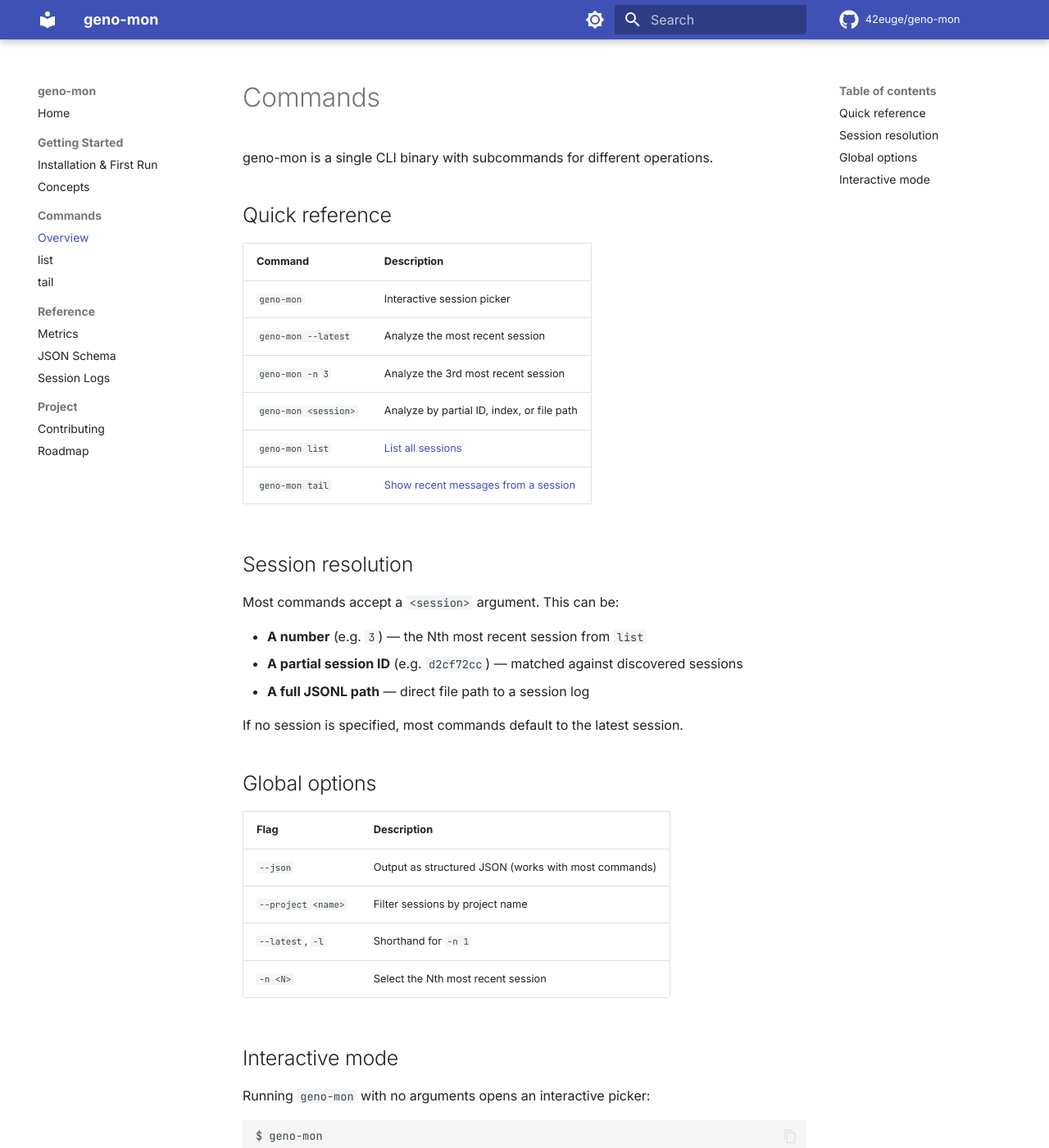
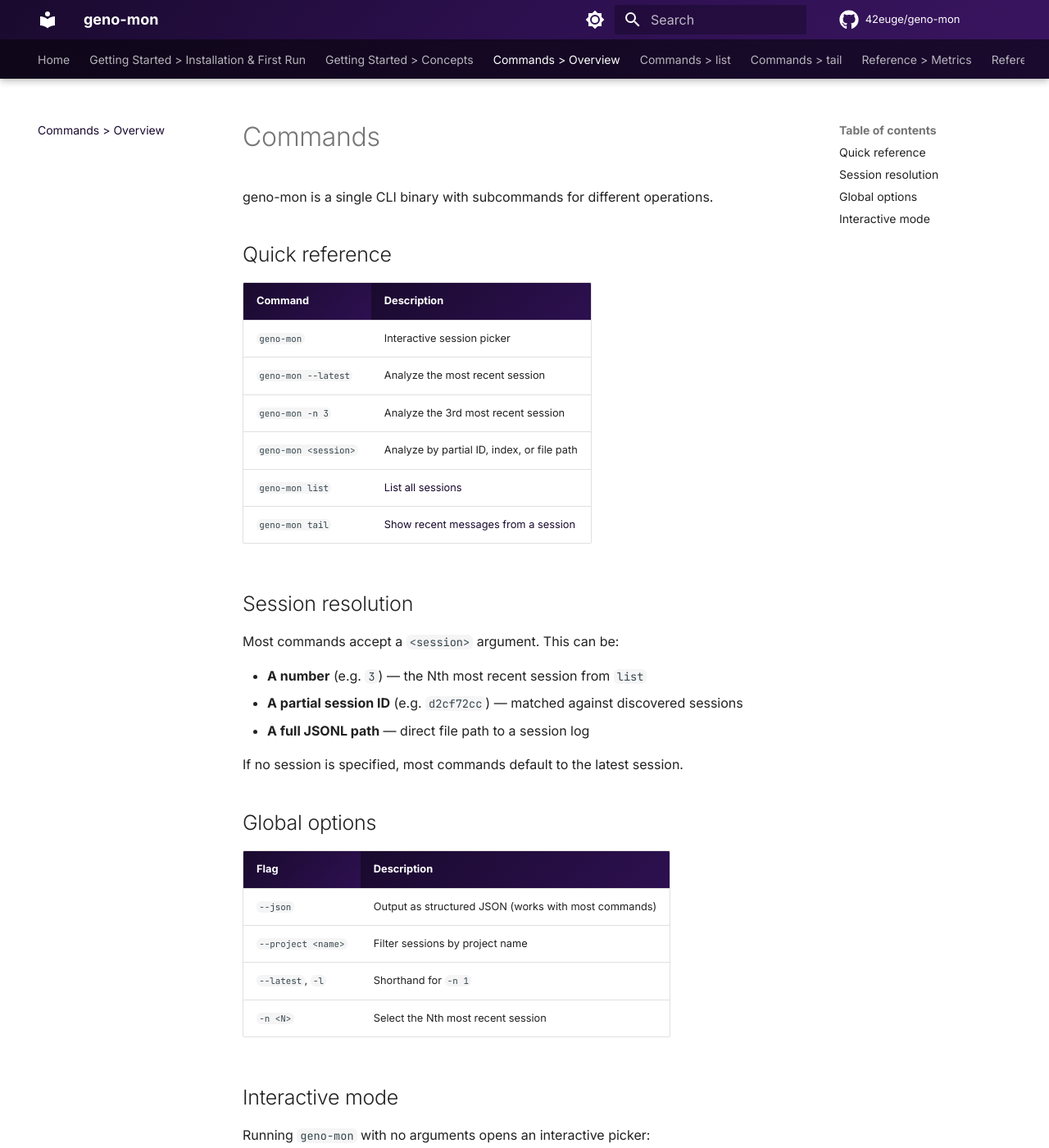
Before and after one commit to 42euge/geno-mon, an MkDocs documentation site: the page built from docs/commands/index.md, in a window 1280 px wide and 1400 px high. Shown: the whole window at 82% size. Built offline with MkDocs 1.6.1 and Material for MkDocs 9.7.7, drawn with Linux system fonts in a browser that asks for light colours; comment, search, counter and statistics services are not loaded; some of the changed text lies outside the part shown.

Commit message:
Apply geno ecosystem theme (deep purple + orange)

```diff
--- /dev/null
+++ b/docs/stylesheets/extra.css
@@ -0,0 +1,88 @@
+/* ── geno ecosystem theme: deep purple + orange ── */
+
+:root {
+  --md-primary-fg-color: #1a0a2e;
+  --md-primary-fg-color--light: #2d1b4e;
+  --md-primary-fg-color--dark: #0f0619;
+  --md-primary-bg-color: #fff;
+  --md-primary-bg-color--light: #ffffffb3;
+  --md-accent-fg-color: #e8650a;
+  --md-accent-fg-color--transparent: #e8650a1a;
+}
+
+[data-md-color-scheme="slate"] {
+  --md-primary-fg-color: #1a0a2e;
+  --md-primary-fg-color--light: #2d1b4e;
+  --md-primary-fg-color--dark: #0f0619;
+  --md-primary-bg-color: #e8e0f0;
+  --md-primary-bg-color--light: #e8e0f0b3;
+  --md-accent-fg-color: #f0923a;
+  --md-accent-fg-color--transparent: #f0923a1a;
+  --md-default-bg-color: #0e0b14;
+  --md-default-bg-color--light: #161120;
+  --md-default-bg-color--lighter: #1e1830;
+  --md-default-bg-color--lightest: #2a2240;
+  --md-default-fg-color: #e0dce6;
+  --md-default-fg-color--light: #b8b0c8;
+  --md-default-fg-color--lighter: #8a7fa0;
+  --md-default-fg-color--lightest: #5c5470;
+  --md-code-bg-color: #16112080;
+  --md-code-fg-color: #e0dce6;
+  --md-typeset-color: #e0dce6;
+  --md-typeset-a-color: #f0923a;
+  --md-footer-bg-color: #0a0710;
+  --md-footer-bg-color--dark: #060410;
+}
+
+.md-header {
+  background: linear-gradient(135deg, #1a0a2e 0%, #2d1050 50%, #3a1560 100%);
+}
+
+.md-tabs {
+  background: linear-gradient(135deg, #0f0619 0%, #1a0a2e 100%);
+}
+
+.md-tabs__link--active,
+.md-tabs__link:hover {
+  color: #f0923a !important;
+}
+
+.md-typeset code {
+  border-radius: 0.3rem;
+}
+
+.md-typeset pre > code {
+  border-radius: 0.5rem;
+}
+
+[data-md-color-scheme="slate"] .highlight code {
+  border: 1px solid #2d1b4e40;
+}
+
+.md-typeset .admonition.tip,
+.md-typeset details.tip {
+  border-color: #e8650a;
+}
+
+.md-typeset .tip > .admonition-title,
+.md-typeset .tip > summary {
+  background-color: #e8650a15;
+}
+
+.md-typeset table:not([class]) th {
+  background: linear-gradient(135deg, #1a0a2e, #2d1050);
+  color: #fff;
+}
+
+[data-md-color-scheme="slate"] .md-typeset table:not([class]) th {
+  background: linear-gradient(135deg, #2d1b4e, #3a1560);
+}
+
+.md-footer {
+  background: linear-gradient(135deg, #0f0619, #1a0a2e);
+}
+
+[data-md-color-scheme="slate"] ::-webkit-scrollbar { width: 8px; }
+[data-md-color-scheme="slate"] ::-webkit-scrollbar-track { background: #0e0b14; }
+[data-md-color-scheme="slate"] ::-webkit-scrollbar-thumb { background: #2d1b4e; border-radius: 4px; }
+[data-md-color-scheme="slate"] ::-webkit-scrollbar-thumb:hover { background: #3a1560; }
--- a/mkdocs.yml
+++ b/mkdocs.yml
@@ -1,5 +1,5 @@
 site_name: geno-mon
-site_description: Agent observability for agentic harnesses
+site_description: Agent observability — session listing, metrics, tailing
 site_url: https://42euge.github.io/geno-mon/
 repo_url: https://github.com/42euge/geno-mon
 repo_name: 42euge/geno-mon
@@ -24,34 +24,34 @@ theme:
   font:
     text: Inter
     code: JetBrains Mono
+  icon:
+    repo: fontawesome/brands/github
   features:
+    - navigation.tabs
+    - navigation.tabs.sticky
     - navigation.sections
     - navigation.top
     - content.code.copy
+    - content.code.annotate
     - search.highlight
+    - search.suggest
     - toc.follow
-  icon:
-    repo: fontawesome/brands/github
 
 nav:
   - Home: index.md
-  - Getting Started:
-    - Installation & First Run: getting-started.md
-    - Concepts: concepts.md
-  - Commands:
-    - Overview: commands/index.md
-    - list: commands/list.md
-    - tail: commands/tail.md
-  - Reference:
-    - Metrics: reference/metrics.md
-    - JSON Schema: reference/json-schema.md
-    - Session Logs: reference/session-logs.md
-  - Project:
-    - Contributing: contributing.md
-    - Roadmap: roadmap.md
+  - Getting Started > Installation & First Run: getting-started.md
+  - Getting Started > Concepts: concepts.md
+  - Commands > Overview: commands/index.md
+  - Commands > list: commands/list.md
+  - Commands > tail: commands/tail.md
+  - Reference > Metrics: reference/metrics.md
+  - Reference > JSON Schema: reference/json-schema.md
+  - Reference > Session Logs: reference/session-logs.md
+  - Project > Contributing: contributing.md
+  - Project > Roadmap: roadmap.md
 
-plugins:
-  - search
+extra_css:
+  - stylesheets/extra.css
 
 markdown_extensions:
   - admonition
@@ -62,13 +62,14 @@ markdown_extensions:
   - pymdownx.inlinehilite
   - pymdownx.tabbed:
       alternate_style: true
-  - tables
   - attr_list
   - md_in_html
+  - def_list
   - toc:
       permalink: true
 
 extra:
   social:
     - icon: fontawesome/brands/github
-      link: https://github.com/42euge/geno-mon
+      link: https://github.com/42euge
+  generator: false
```
